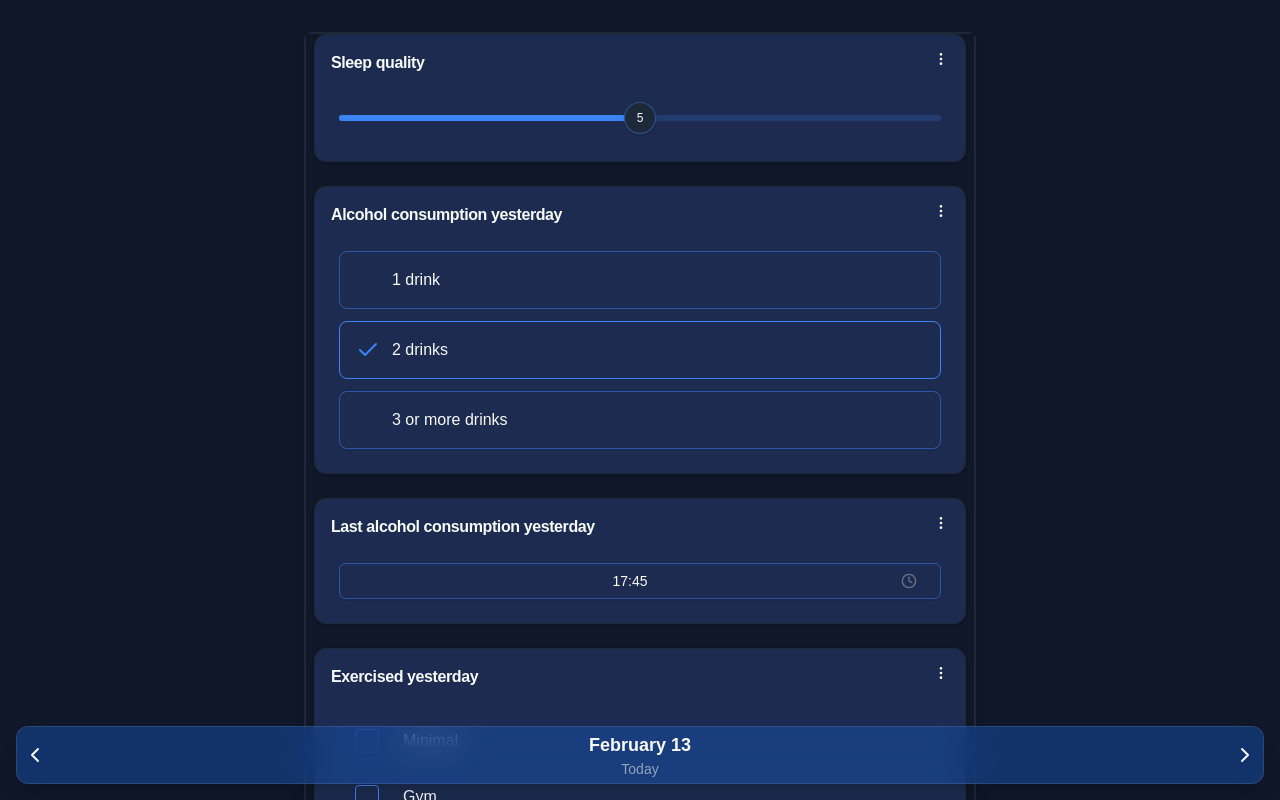
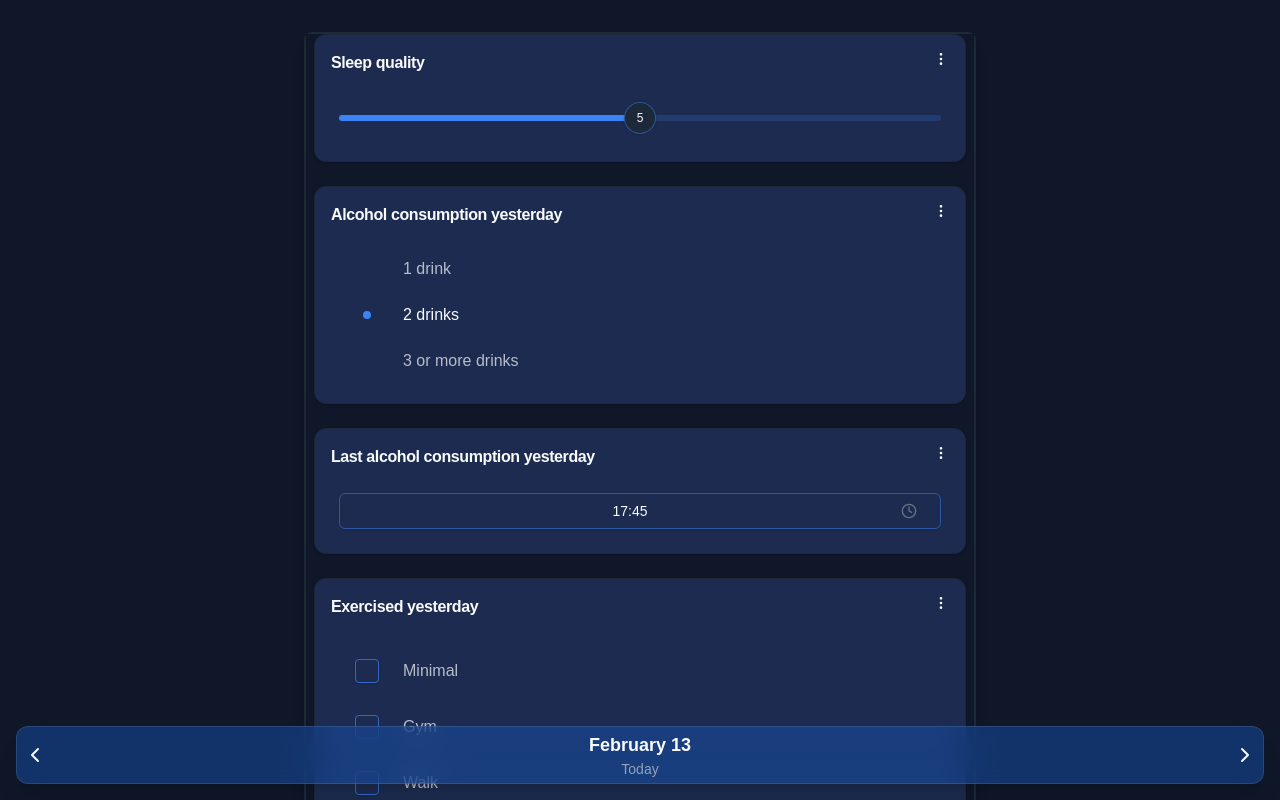
Before and after one commit to ThomasStock/tracker, a React (Vite) app: page / in a window 1280 px wide. Shown: the top 800 px of the page. Built offline with nearby package versions, Linux system fonts and the light colour scheme.

Commit message:
style: improve consistency between enum and tags editors

```diff
--- a/src/EntriesEditor/EnumEditor.tsx
+++ b/src/EntriesEditor/EnumEditor.tsx
@@ -2,8 +2,6 @@ import React from "react";
 import { type EnumValue } from "../store/entriesAtom";
 import type { EnumTemplate } from "../store/templateAtom";
 import { RadioGroup } from "@/components/ui/radio-group";
-import { Label } from "@/components/ui/label";
-import { Check } from "lucide-react"; // Import the checkmark icon
 
 interface EnumEditorProps {
   templateItem: EnumTemplate;
@@ -13,19 +11,19 @@ interface EnumEditorProps {
 
 export const EnumEditor: React.FC<EnumEditorProps> = ({ templateItem, value, setValue }) => {
   return (
-    <RadioGroup value={value} onValueChange={setValue} className="space-y-1">
+    <RadioGroup value={value} onValueChange={setValue} className="space-y-0.5">
       {templateItem.values.map((option) => (
         <div
           key={option}
-          className={`flex items-center space-x-3 rounded-lg border p-4 cursor-pointer bg-[--color-accent] hover:bg-accent ${
-            value === option ? "border-primary" : "border-primary/50"
+          className={`flex items-center space-x-6 rounded-lg py-1.5 px-4 cursor-pointer hover:bg-accent ${
+            value === option ? "" : "opacity-70"
           }`}
           onClick={() => setValue(option)}
         >
-          <div className="w-6 h-6 flex items-center justify-center">{value === option && <Check className="size-7 text-primary" />}</div>
-          <Label htmlFor={`enum-${option}`} className="flex-1 text-base cursor-pointer">
-            {option}
-          </Label>
+          <div className="w-6 h-6 flex items-center justify-center">
+            <div className={`w-2 h-2 rounded-full ${value === option ? "bg-primary" : ""}`} />
+          </div>
+          <span className="flex-1 text-base cursor-pointer">{option}</span>
         </div>
       ))}
     </RadioGroup>
--- a/src/EntriesEditor/TagsEditor.tsx
+++ b/src/EntriesEditor/TagsEditor.tsx
@@ -23,20 +23,23 @@ export const TagsEditor: React.FC<TagsEditorProps> = ({ templateItem, value, set
 
   return (
     <div className="">
-      {templateItem.values.map((tag) => (
+      {templateItem.values.map((tag) => {
+        const isSelected = Array.isArray(value) && value.includes(tag);
+        return (
           <label
             key={tag}
-          className="flex items-center space-x-6 rounded-lg p-4 cursor-pointer hover:bg-accent"
+            className={`flex items-center space-x-6 rounded-lg p-4 cursor-pointer hover:bg-accent ${isSelected ? "" : "opacity-70"}`}
             onClick={(e) => {
               handleTagChange(tag);
               e.preventDefault();
               e.stopPropagation();
             }}
           >
-          <Checkbox id={tag} checked={Array.isArray(value) && value.includes(tag)} className="w-6 h-6" />
+            <Checkbox id={tag} checked={isSelected} className="w-6 h-6" />
             <span className="flex-1 text-base cursor-pointer">{tag}</span>
           </label>
-      ))}
+        );
+      })}
     </div>
   );
 };
```
Lines whose indentation alone changed are shown as unchanged.
